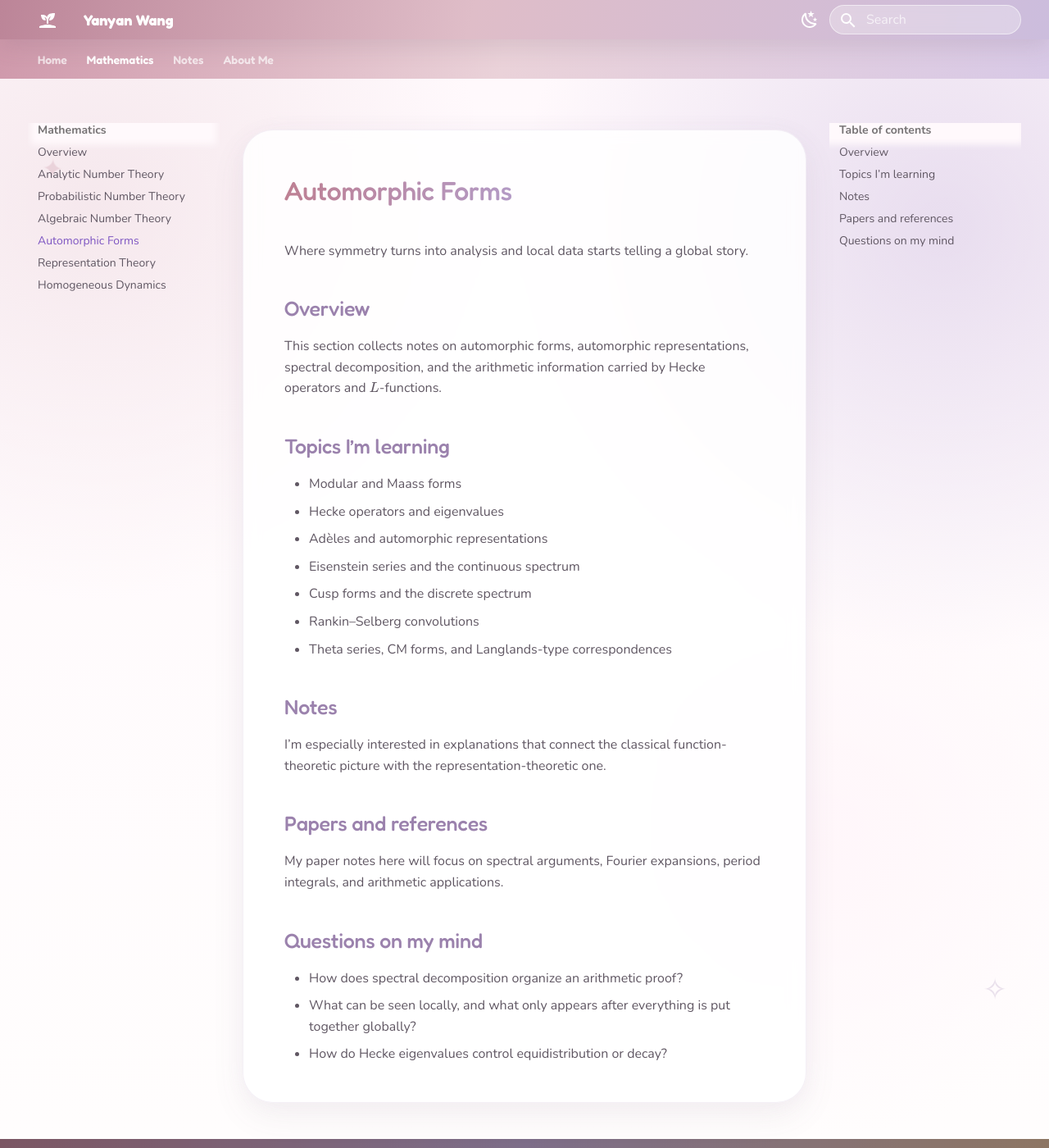
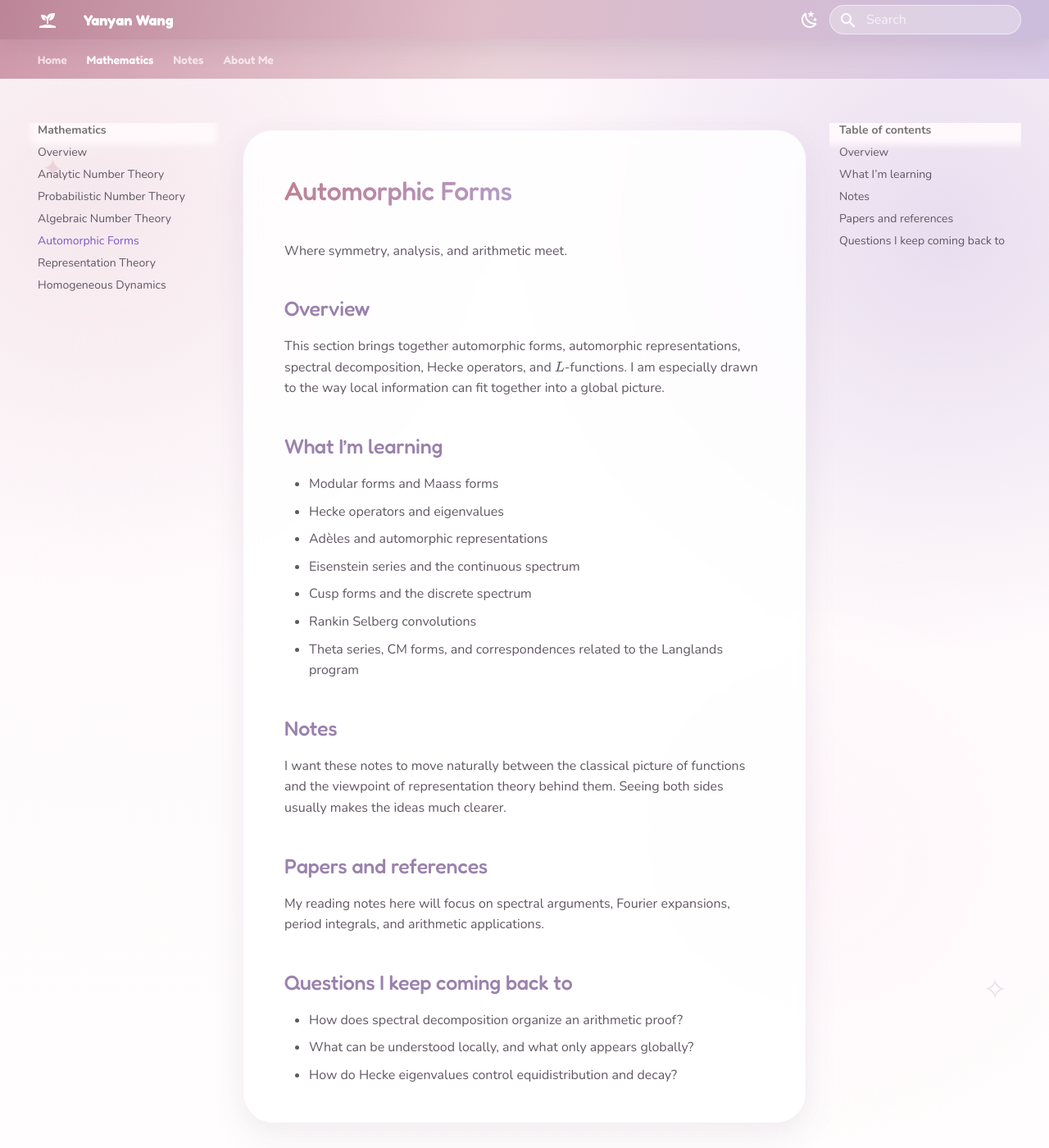
Before and after one commit to yanyanwang-math/yanyanwang-math.github.io, an MkDocs documentation site: the page built from docs/automorphic-forms/index.md, in a window 1280 px wide and 1400 px high. Shown: the whole window at 82% size. Built offline with MkDocs 1.6.1 and Material for MkDocs 9.7.7, drawn with Linux system fonts in a browser that asks for light colours.

Commit message:
Add files via upload

```diff
--- a/docs/automorphic-forms/index.md
+++ b/docs/automorphic-forms/index.md
@@ -1,31 +1,31 @@
 # Automorphic Forms
 
-Where symmetry turns into analysis and local data starts telling a global story.
+Where symmetry, analysis, and arithmetic meet.
 
 ## Overview
 
-This section collects notes on automorphic forms, automorphic representations, spectral decomposition, and the arithmetic information carried by Hecke operators and \(L\)-functions.
+This section brings together automorphic forms, automorphic representations, spectral decomposition, Hecke operators, and \(L\)-functions. I am especially drawn to the way local information can fit together into a global picture.
 
-## Topics I’m learning
+## What I’m learning
 
-- Modular and Maass forms
+- Modular forms and Maass forms
 - Hecke operators and eigenvalues
 - Adèles and automorphic representations
 - Eisenstein series and the continuous spectrum
 - Cusp forms and the discrete spectrum
-- Rankin–Selberg convolutions
-- Theta series, CM forms, and Langlands-type correspondences
+- Rankin Selberg convolutions
+- Theta series, CM forms, and correspondences related to the Langlands program
 
 ## Notes
 
-I’m especially interested in explanations that connect the classical function-theoretic picture with the representation-theoretic one.
+I want these notes to move naturally between the classical picture of functions and the viewpoint of representation theory behind them. Seeing both sides usually makes the ideas much clearer.
 
 ## Papers and references
 
-My paper notes here will focus on spectral arguments, Fourier expansions, period integrals, and arithmetic applications.
+My reading notes here will focus on spectral arguments, Fourier expansions, period integrals, and arithmetic applications.
 
-## Questions on my mind
+## Questions I keep coming back to
 
 - How does spectral decomposition organize an arithmetic proof?
-- What can be seen locally, and what only appears after everything is put together globally?
-- How do Hecke eigenvalues control equidistribution or decay?
+- What can be understood locally, and what only appears globally?
+- How do Hecke eigenvalues control equidistribution and decay?
```
